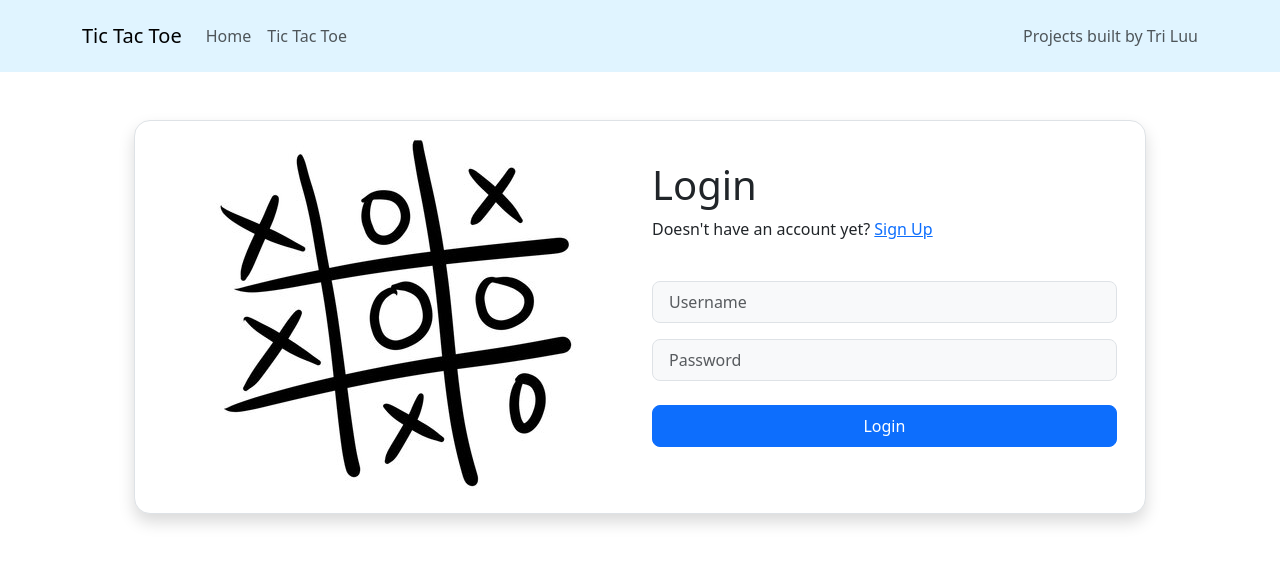
After one commit to triluu03/django_projects, a Django app: page /tic_tac_toe/login/ in a window 1280 px wide. The commit adds this page. Shown: the top 564 px of the page. Run offline with Django 4.2, Linux system fonts and the light colour scheme.

Commit message:
add User related features

```diff
--- a/templates/base.html
+++ b/templates/base.html
@@ -16,38 +16,6 @@
         {% block style %}{% endblock style %}
     </head>
     <body style="min-height: 100vh">
-        <nav class="navbar navbar-expand-lg" style="background-color: #E0F4FF;">
-            <div class="container">
-                <a class="navbar-brand" href="/">Tri Luu</a>
-                <button class="navbar-toggler" type="button" data-bs-toggle="collapse" data-bs-target="#navbarSupportedContent" aria-controls="navbarSupportedContent" aria-expanded="false" aria-label="Toggle navigation">
-                    <span class="navbar-toggler-icon"> Hello World!</span>
-                </button>
-                <div class="collapse navbar-collapse" id="navbarSupportedContent">
-                    <ul class="navbar-nav me-auto mb-2 mb-lg-0">
-                        <li class="nav-item">
-                            <a class="nav-link btn btn-outline-info" aria-current="page" href="/">Home</a>
-                        </li>
-                        <li class="nav-item">
-                            <a class="nav-link btn btn-outline-info" aria-current="page" href="/tic_tac_toe/">Tic Tac Toe</a>
-                        </li>
-                        <!-- <li class="nav-item dropdown">
-                            <a class="nav-link dropdown-toggle" href="#" role="button" data-bs-toggle="dropdown" aria-expanded="false">
-                                Applications
-                            </a>
-                            <ul class="dropdown-menu">
-                                <li><a class="dropdown-item" href="/tic_tac_toe/">Tic Tac Toe</a></li>
-                                <li><a class="dropdown-item" href="#">Another action</a></li>
-                                <li><hr class="dropdown-divider"></li>
-                                <li><a class="dropdown-item" href="#">Something else here</a></li>
-                            </ul>
-                        </li> -->
-                    </ul>
-                    <span class="navbar-text">
-                        Projects built by Tri Luu
-                    </span>
-                </div>
-            </div>
-        </nav>
         {% block content %}{% endblock content %}
         <script
             src="https://cdn.jsdelivr.net/npm/@popperjs/core@2.11.8/dist/umd/popper.min.js"
--- a/tic_tac_toe/consumers.py
+++ b/tic_tac_toe/consumers.py
@@ -3,7 +3,6 @@ from channels.db import database_sync_to_async
 import json
 import numpy as np
 
-from django.shortcuts import redirect
 from .models import Board
 from .helper.check_end_conditions import checkEndGame
 
--- /dev/null
+++ b/tic_tac_toe/templates/tic_tac_toe/login.html
@@ -0,0 +1,62 @@
+{% extends 'base.html' %}
+{% load static %}
+{% block style %}
+
+{% endblock style %}
+{% block content %}
+<nav class="navbar navbar-expand-lg p-3" style="background-color: #E0F4FF;">
+    <div class="container">
+        <a class="navbar-brand" href="/tic_tac_toe/">Tic Tac Toe</a>
+        <div class="collapse navbar-collapse" id="navbarSupportedContent">
+            <ul class="navbar-nav me-auto mb-2 mb-lg-0">
+                <li class="nav-item">
+                    <a class="nav-link btn btn-outline-info" aria-current="page" href="/">Home</a>
+                </li>
+                <li class="nav-item">
+                    <a class="nav-link btn btn-outline-info" aria-current="page" href="/tic_tac_toe/">Tic Tac Toe</a>
+                </li>
+            </ul>
+            <span class="navbar-text">
+                Projects built by Tri Luu
+            </span>
+        </div>
+    </div>
+</nav>
+{% if message %}
+<div class="container mt-2">
+    <div class="alert alert-danger alert-dismissible" role="alert">
+        <div>{{ message }}</div>
+        <button type="button" class="btn-close" data-bs-dismiss="alert" aria-label="Close"></button>
+    </div>
+</div>
+{% endif %}
+<div class="container d-flex justify-content-center align-items-center mt-5">
+    <div class="row border rounded-4 p-3 bg-white shadow box-area">
+        <div class="col-md-6 rounded-4 d-flex justify-content-center align-items-center flex-column">
+            <div>
+                <img src="{% static 'images/tic_tac_toe.jpeg' %}" class="img-fluid" alt="Tic Tac Toe">
+            </div>
+        </div>
+        <div class="col-md-6">
+            <div class="row align-items-center">
+                <div class="header-text mb-4 mt-4">
+                    <h1 class="h1">Login</h1>
+                    <p>Doesn't have an account yet? <a href="{% url 'create_user' %}">Sign Up</a></p>
+                </div>
+                <form method="post" action="{% url 'login' %}">
+                    {% csrf_token %}
+                    <div class="input-group mb-3">
+                        <input type="text" class="form-control form-control-lg bg-light fs-6" placeholder="Username" name="username"/>
+                    </div>
+                    <div class="input-group mb-4">
+                        <input type="password" class="form-control form-control-lg bg-light fs-6" placeholder="Password" name="password"/>
+                    </div>
+                    <div class="input-group">
+                        <button type="submit" class="btn btn-primary btn-lg btn-block w-100 fs-6">Login</button>
+                    </div>
+                </form>
+            </div>
+        </div>
+    </div>
+</div>
+{% endblock content %}
--- a/tic_tac_toe/urls.py
+++ b/tic_tac_toe/urls.py
@@ -6,5 +6,8 @@ urlpatterns = [
     path('create_board/', views.createBoardView, name='create_board'),
     path('delete_board/<int:board_id>/', views.deleteBoardView, name='delete_board'),
     path('game/<int:board_id>/', views.gameView, name='game'),
-    path('game/<int:board_id>/end/', views.endGameView, name='end_game')
+    path('game/<int:board_id>/end/', views.endGameView, name='end_game'),
+    path('login/', views.loginView, name='login'),
+    path('logout/', views.logoutView, name='logout'),
+    path('create_user/', views.createUserView, name='create_user'),
 ]
--- a/tic_tac_toe/views.py
+++ b/tic_tac_toe/views.py
@@ -1,11 +1,16 @@
 from django.shortcuts import render, redirect
+from django.contrib.auth import authenticate, login, logout
+from django.contrib.auth.decorators import login_required
+from django.views.decorators.csrf import csrf_protect
 
 from .models import Board
+from django.contrib.auth.models import User
 
 import numpy as np
 
 # Create your views here.
 
+@login_required(login_url='/tic_tac_toe/login/')
 def home(request):
     """
     Render the home page with all the boards
@@ -17,6 +22,7 @@ def home(request):
     boards = Board.objects.all()
     return render(request, 'tic_tac_toe/home.html', {'boards': boards})
 
+@login_required(login_url='/tic_tac_toe/login/')
 def gameView(request, board_id):
     """
     Render the game page with the board
@@ -31,6 +37,8 @@ def gameView(request, board_id):
     details = np.array(board.details.split(',')).reshape(size, size).tolist()
     return render(request, 'tic_tac_toe/game.html', {'size': range(size), 'details': details, 'board_id': board_id})
 
+csrf_protect
+@login_required(login_url='/tic_tac_toe/login/')
 def createBoardView(request):
     """
     Handle the creation of the board
@@ -49,6 +57,7 @@ def createBoardView(request):
         board.save()
     return redirect('home')
 
+@login_required(login_url='/tic_tac_toe/login/')
 def deleteBoardView(request, board_id):
     """
     Handle the deletion of the board
@@ -62,5 +71,35 @@ def deleteBoardView(request, board_id):
     board.delete()
     return redirect('home')
 
+@login_required(login_url='/tic_tac_toe/login/')
 def endGameView(request, board_id):
     return render(request, 'tic_tac_toe/end_game.html', {'board_id': board_id, 'winner': 'X'})
+
+csrf_protect
+def loginView(request):
+    if request.method == "POST":
+        username = request.POST.get('username')
+        password = request.POST.get('password')
+        user = authenticate(username = username, password = password)
+        if user is not None:
+            login(request, user)
+            return redirect('home')
+        else:
+            return render(request, 'tic_tac_toe/login.html', {'message': 'Username or Password is incorrect!'})
+    return render(request, 'tic_tac_toe/login.html')
+
+def logoutView(request):
+    logout(request)
+    return redirect('login')
+
+csrf_protect
+def createUserView(request):
+    if request.method == "POST":
+        username = request.POST.get('username')
+        password = request.POST.get('password')
+        if User.objects.filter(username=username).exists():
+            return render(request, 'tic_tac_toe/create_user.html', {'message': 'Username already exists'})
+        user = User.objects.create_user(username=username, password=password)
+        user.save()
+        return redirect('login')
+    return render(request, 'tic_tac_toe/create_user.html')
```
Also changed, not shown: home_page/templates/home_page/home.html (+18 -0 lines), tic_tac_toe/templates/tic_tac_toe/create_user.html (added, +32 -0 lines), tic_tac_toe/templates/tic_tac_toe/home.html (+19 -4 lines), db.sqlite3.
